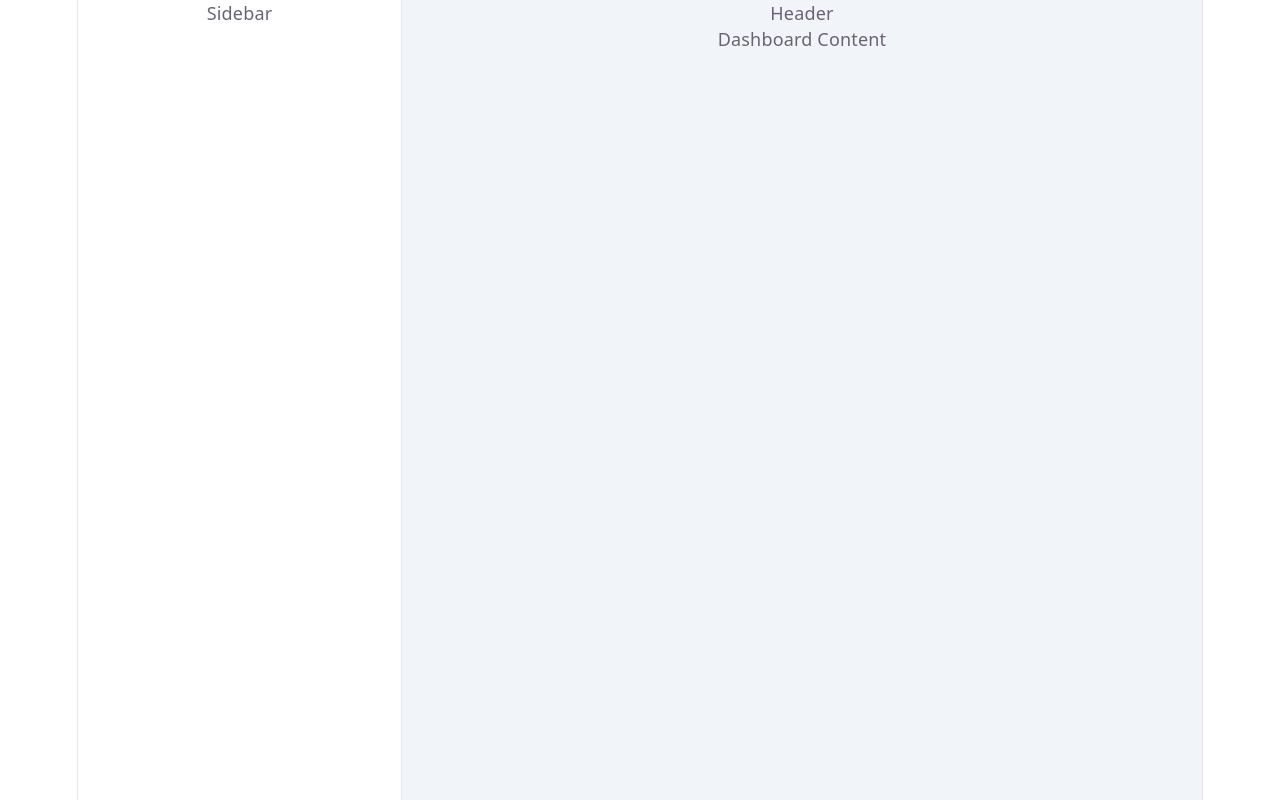
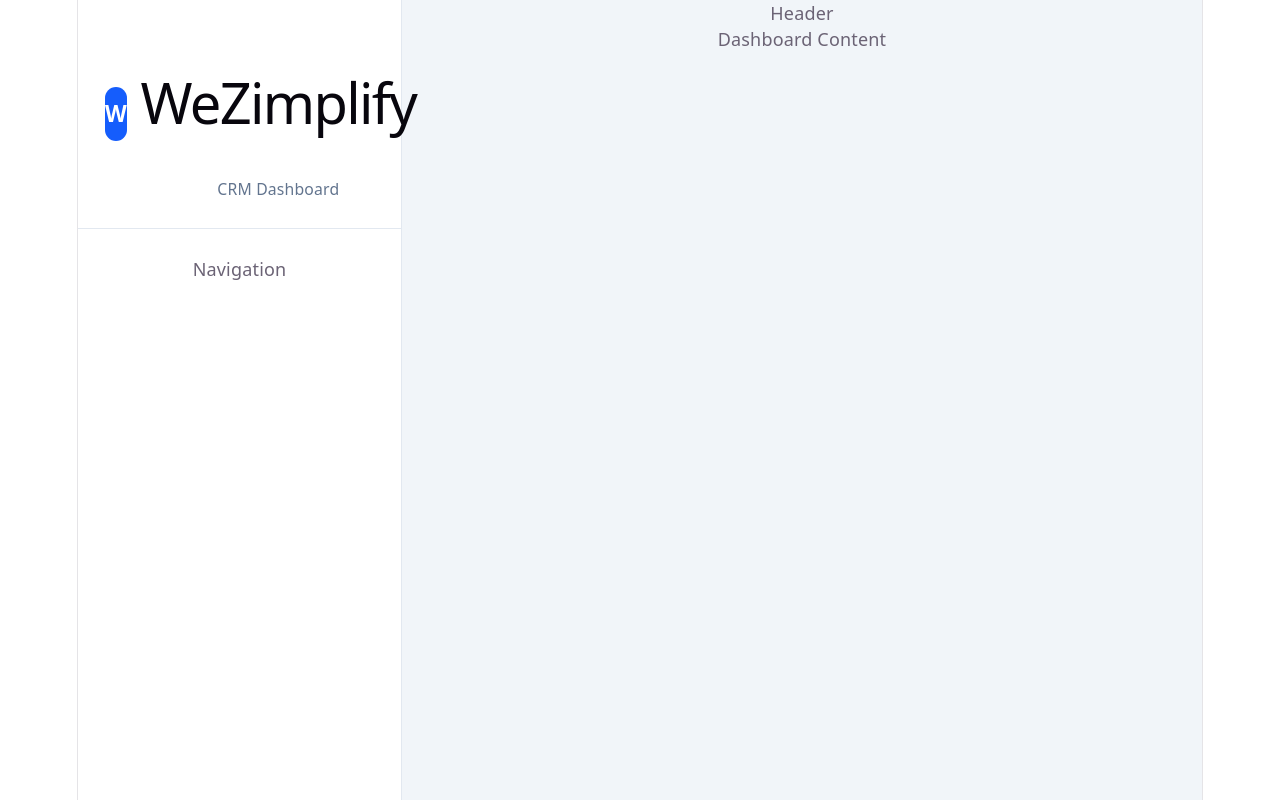
Before and after one commit to FatemaMohammad/crm-dashboard, a React (Vite) app in the folder wezimplify-crm-dashboard/: page / in a window 1280 px wide. Built offline with nearby package versions, Linux system fonts and the light colour scheme.

Commit message:
Create reusable sidebar branding component

```diff
--- a/wezimplify-crm-dashboard/src/components/layout/Sidebar.tsx
+++ b/wezimplify-crm-dashboard/src/components/layout/Sidebar.tsx
@@ -1,7 +1,13 @@
+import SidebarLogo from "./SidebarLogo";
+
 function Sidebar() {
   return (
-    <aside className="w-72 h-screen bg-white border-r border-slate-200 flex flex-col">
-      Sidebar
+    <aside className="flex h-screen w-72 flex-col border-r border-slate-200 bg-white">
+      <SidebarLogo />
+
+      <div className="flex-1 p-6">
+        Navigation
+      </div>
     </aside>
   );
 }
--- /dev/null
+++ b/wezimplify-crm-dashboard/src/components/layout/SidebarLogo.tsx
@@ -0,0 +1,21 @@
+function SidebarLogo() {
+  return (
+    <div className="flex items-center gap-3 border-b border-slate-200 px-6 py-6">
+      <div className="flex h-12 w-12 items-center justify-center rounded-xl bg-blue-600 text-xl font-bold text-white">
+        W
+      </div>
+
+      <div>
+        <h1 className="text-lg font-bold text-slate-900">
+          WeZimplify
+        </h1>
+
+        <p className="text-sm text-slate-500">
+          CRM Dashboard
+        </p>
+      </div>
+    </div>
+  );
+}
+
+export default SidebarLogo;
```
